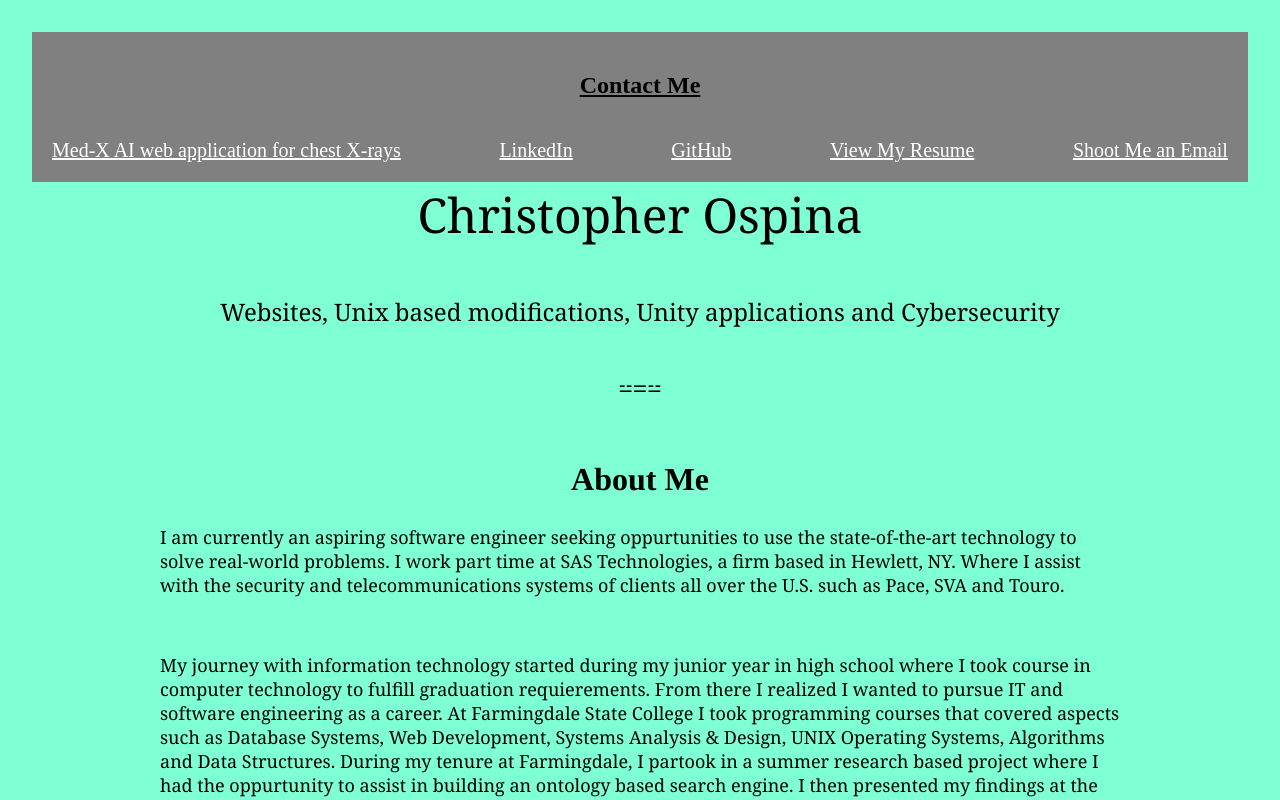
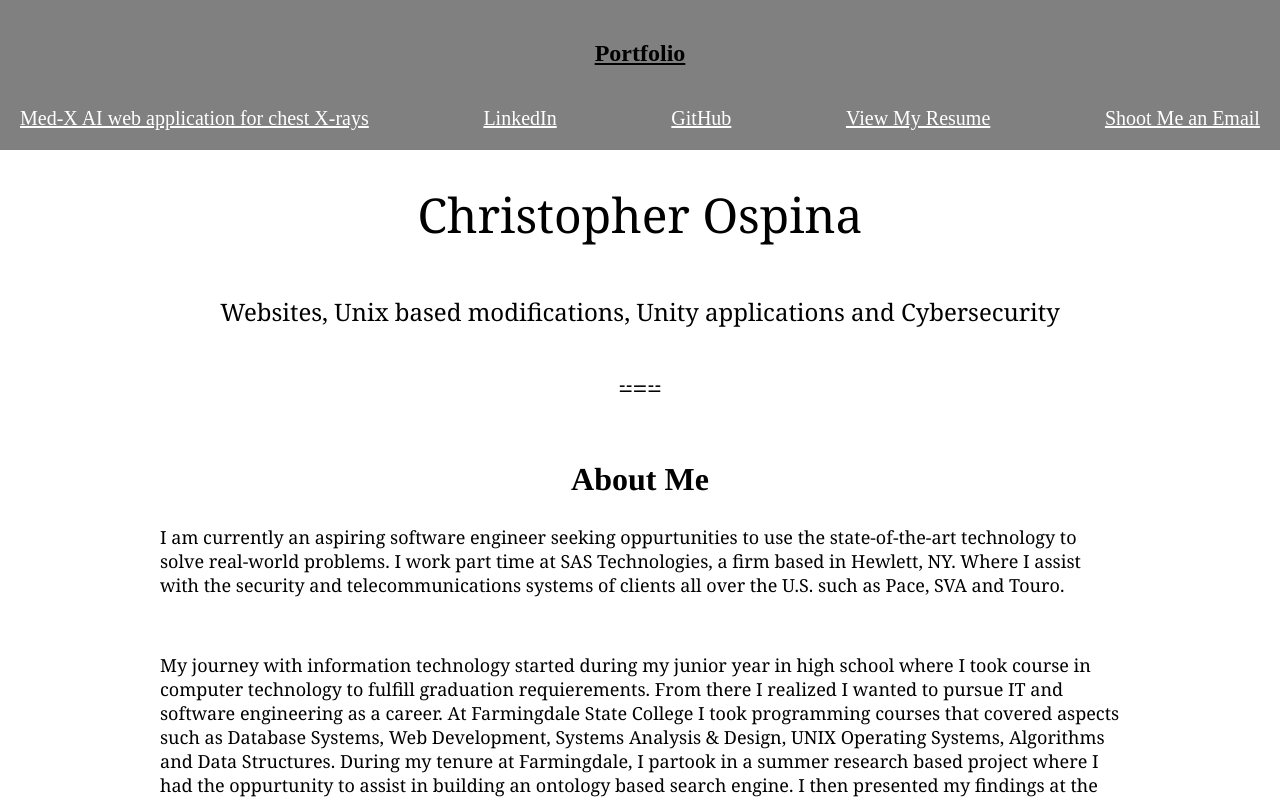
Before and after one commit to ChrisOspina/Professional-Website, a React (Create React App) app: page / in a window 1280 px wide. Shown: the top 800 px of the page. Built offline with nearby package versions, Linux system fonts and the light colour scheme.

Commit message:
Changed background color to white and moved navbar up top

```diff
--- a/src/App.js
+++ b/src/App.js
@@ -2,11 +2,13 @@ import './App.css';
 import Header from "./header";
 import Main from "./Main";
 import Footer from "./Footer";
+import ContactNav from './ContactNav';
 
 
 function App() {
   return (
     <div className="App">
+      <ContactNav/>
       <Header/>
       <Main/>
       <Footer/>
--- a/src/ContactNav.jsx
+++ b/src/ContactNav.jsx
@@ -20,14 +20,14 @@ function ContactNav(){
     }
 
     const openMedX =()=>{
-        console.log("you clicked on open Med-X");
+       window.open("https://github.com/htmw/2024S-Med-X");
     }
 
     return(
         <>
         <Navbar bg="light" expand="lg" className={styles.Navbar}>
         <Container>
-            <h1 className="contactNavheader">Contact Me</h1>
+            <h1 className="contactNavheader">Portfolio</h1>
                     <Nav className="nav-links">
                                 <Nav.Link className={styles.Link} onClick={openMedX}>
                                     Med-X AI web application for chest X-rays
--- a/src/Nav.module.scss
+++ b/src/Nav.module.scss
@@ -1,5 +1,4 @@
 .Navbar {
-    height: 100%;
     z-index: 1;
     top: 0;
     background-color: grey;
--- a/src/header.jsx
+++ b/src/header.jsx
@@ -1,12 +1,10 @@
 import React from "react";
 import './style.css';
-import ContactNav from "./ContactNav";
 import MobileHamburgerMenu from "./MobileHamburgerMenu";
 
 function Header(){
     return(
     <header className="siteHeader">
-        { <ContactNav/> }
         { <MobileHamburgerMenu/> }
         <div className ="siteTitle">Christopher Ospina</div>
         <div className="siteDescription">Websites, Unix based modifications, Unity applications and Cybersecurity</div>
--- a/src/index.css
+++ b/src/index.css
@@ -5,7 +5,7 @@ body {
     sans-serif;
   -webkit-font-smoothing: antialiased;
   -moz-osx-font-smoothing: grayscale;
-  background-color: aquamarine;
+  background-color: white;
 }
 
 code {
```
